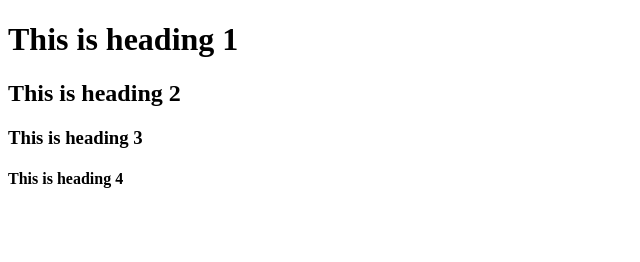
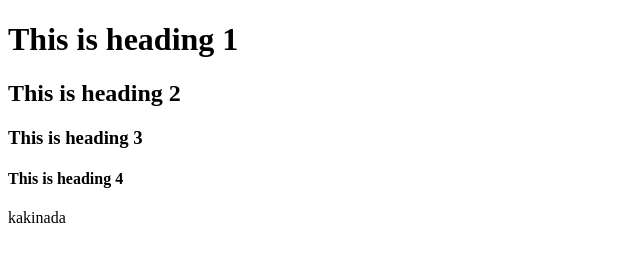
Before and after one commit to tejaswini0597/practice, a plain HTML site: page contact.html in a window 1280 px wide. Shown: the full height of the page, 0-640 px from the left. Drawn offline with Linux system fonts and the light colour scheme.

Commit message:
location update

```diff
--- a/contact.html
+++ b/contact.html
@@ -7,5 +7,7 @@
 <h3>This is heading 3</h3>
 <h4>This is heading 4</h4>
 
+kakinada
+
 </body>
 </html>
```
